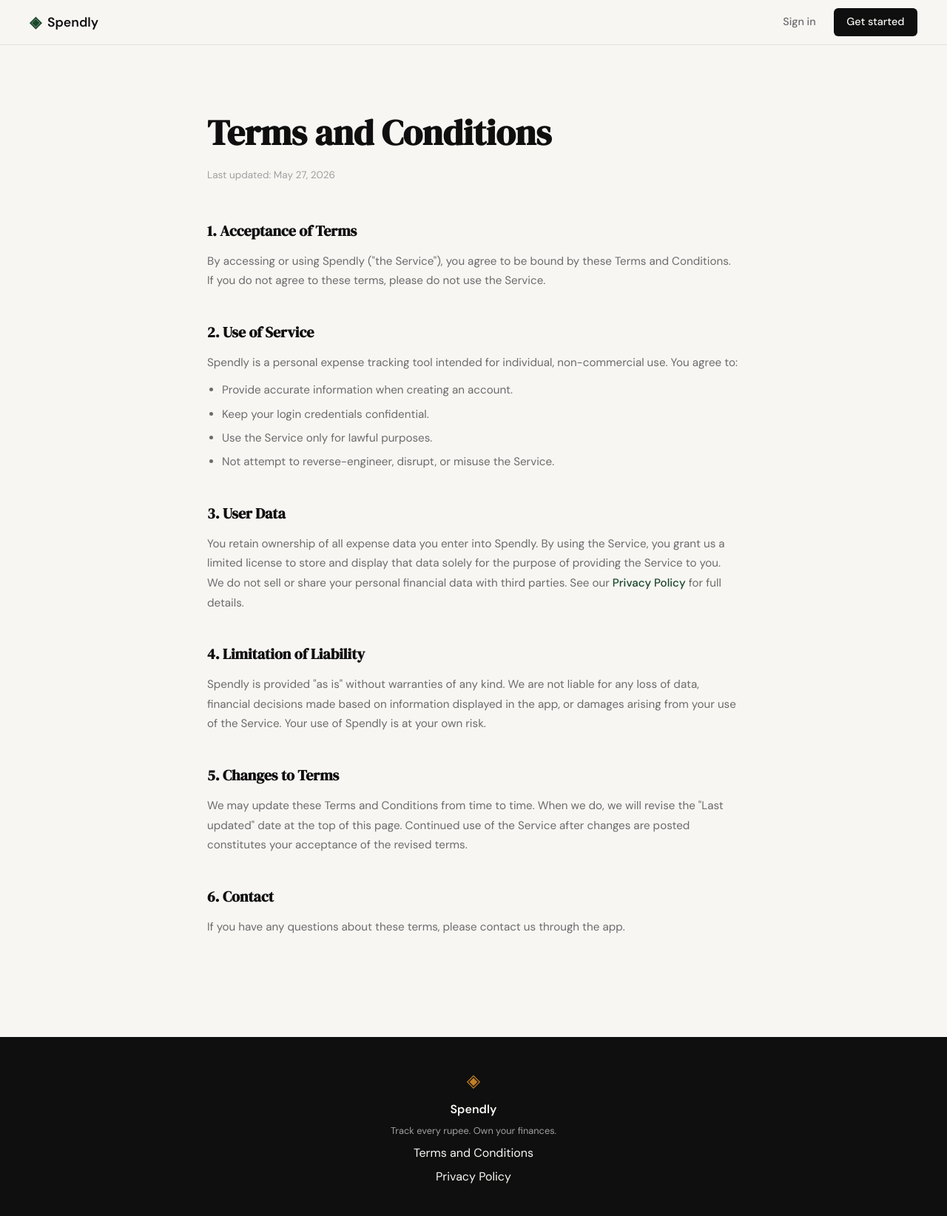
After one commit to rishithaa3/spendly, a Flask app: page /terms in a window 1280 px wide. The commit adds this page. Shown: the whole page at 74% size. Run offline with Flask 3, Linux system fonts and the light colour scheme.

Commit message:
landing: add terms and conditions page and route

```diff
--- a/app.py
+++ b/app.py
@@ -26,6 +26,11 @@ def login():
 # Placeholder routes — students will implement these                  #
 # ------------------------------------------------------------------ #
 
+@app.route("/terms")
+def terms():
+    return render_template("terms.html")
+
+
 @app.route("/logout")
 def logout():
     return "Logout — coming in Step 3"
--- a/static/css/style.css
+++ b/static/css/style.css
@@ -508,6 +508,69 @@ a { color: inherit; text-decoration: none; }
 }
 
 /* ------------------------------------------------------------------ */
+/* Terms / Privacy pages                                               */
+/* ------------------------------------------------------------------ */
+
+.terms-page {
+    padding: 5rem 2rem 6rem;
+}
+
+.terms-inner {
+    max-width: 720px;
+    margin: 0 auto;
+}
+
+.terms-title {
+    font-family: var(--font-display);
+    font-size: clamp(2rem, 4vw, 3rem);
+    color: var(--ink);
+    margin-bottom: 0.5rem;
+}
+
+.terms-updated {
+    font-size: 0.85rem;
+    color: var(--ink-faint);
+    margin-bottom: 3rem;
+}
+
+.terms-section {
+    margin-bottom: 2.5rem;
+}
+
+.terms-section h2 {
+    font-family: var(--font-display);
+    font-size: 1.25rem;
+    color: var(--ink);
+    margin-bottom: 0.75rem;
+}
+
+.terms-section p {
+    font-size: 0.95rem;
+    color: var(--ink-muted);
+    line-height: 1.75;
+}
+
+.terms-section ul {
+    margin: 0.75rem 0 0 1.25rem;
+    display: flex;
+    flex-direction: column;
+    gap: 0.4rem;
+}
+
+.terms-section ul li {
+    font-size: 0.95rem;
+    color: var(--ink-muted);
+    line-height: 1.7;
+}
+
+.terms-section a {
+    color: var(--accent);
+    font-weight: 500;
+}
+
+.terms-section a:hover { text-decoration: underline; }
+
+/* ------------------------------------------------------------------ */
 /* Responsive                                                          */
 /* ------------------------------------------------------------------ */
 
--- a/templates/base.html
+++ b/templates/base.html
@@ -34,7 +34,7 @@
             <span class="brand-icon">◈</span>
             <span class="footer-name">Spendly</span>
             <p class="footer-copy">Track every rupee. Own your finances.</p>
-            <a href="#">Terms and Conditions</a>
+            <a href="{{ url_for('terms') }}">Terms and Conditions</a>
             <a href="#">Privacy Policy</a>
         </div>
     </footer>
--- /dev/null
+++ b/templates/terms.html
@@ -0,0 +1,50 @@
+{% extends "base.html" %}
+
+{% block title %}Terms and Conditions — Spendly{% endblock %}
+
+{% block content %}
+
+<section class="terms-page">
+    <div class="terms-inner">
+        <h1 class="terms-title">Terms and Conditions</h1>
+        <p class="terms-updated">Last updated: May 27, 2026</p>
+
+        <div class="terms-section">
+            <h2>1. Acceptance of Terms</h2>
+            <p>By accessing or using Spendly ("the Service"), you agree to be bound by these Terms and Conditions. If you do not agree to these terms, please do not use the Service.</p>
+        </div>
+
+        <div class="terms-section">
+            <h2>2. Use of Service</h2>
+            <p>Spendly is a personal expense tracking tool intended for individual, non-commercial use. You agree to:</p>
+            <ul>
+                <li>Provide accurate information when creating an account.</li>
+                <li>Keep your login credentials confidential.</li>
+                <li>Use the Service only for lawful purposes.</li>
+                <li>Not attempt to reverse-engineer, disrupt, or misuse the Service.</li>
+            </ul>
+        </div>
+
+        <div class="terms-section">
+            <h2>3. User Data</h2>
+            <p>You retain ownership of all expense data you enter into Spendly. By using the Service, you grant us a limited license to store and display that data solely for the purpose of providing the Service to you. We do not sell or share your personal financial data with third parties. See our <a href="#">Privacy Policy</a> for full details.</p>
+        </div>
+
+        <div class="terms-section">
+            <h2>4. Limitation of Liability</h2>
+            <p>Spendly is provided "as is" without warranties of any kind. We are not liable for any loss of data, financial decisions made based on information displayed in the app, or damages arising from your use of the Service. Your use of Spendly is at your own risk.</p>
+        </div>
+
+        <div class="terms-section">
+            <h2>5. Changes to Terms</h2>
+            <p>We may update these Terms and Conditions from time to time. When we do, we will revise the "Last updated" date at the top of this page. Continued use of the Service after changes are posted constitutes your acceptance of the revised terms.</p>
+        </div>
+
+        <div class="terms-section">
+            <h2>6. Contact</h2>
+            <p>If you have any questions about these terms, please contact us through the app.</p>
+        </div>
+    </div>
+</section>
+
+{% endblock %}
```
